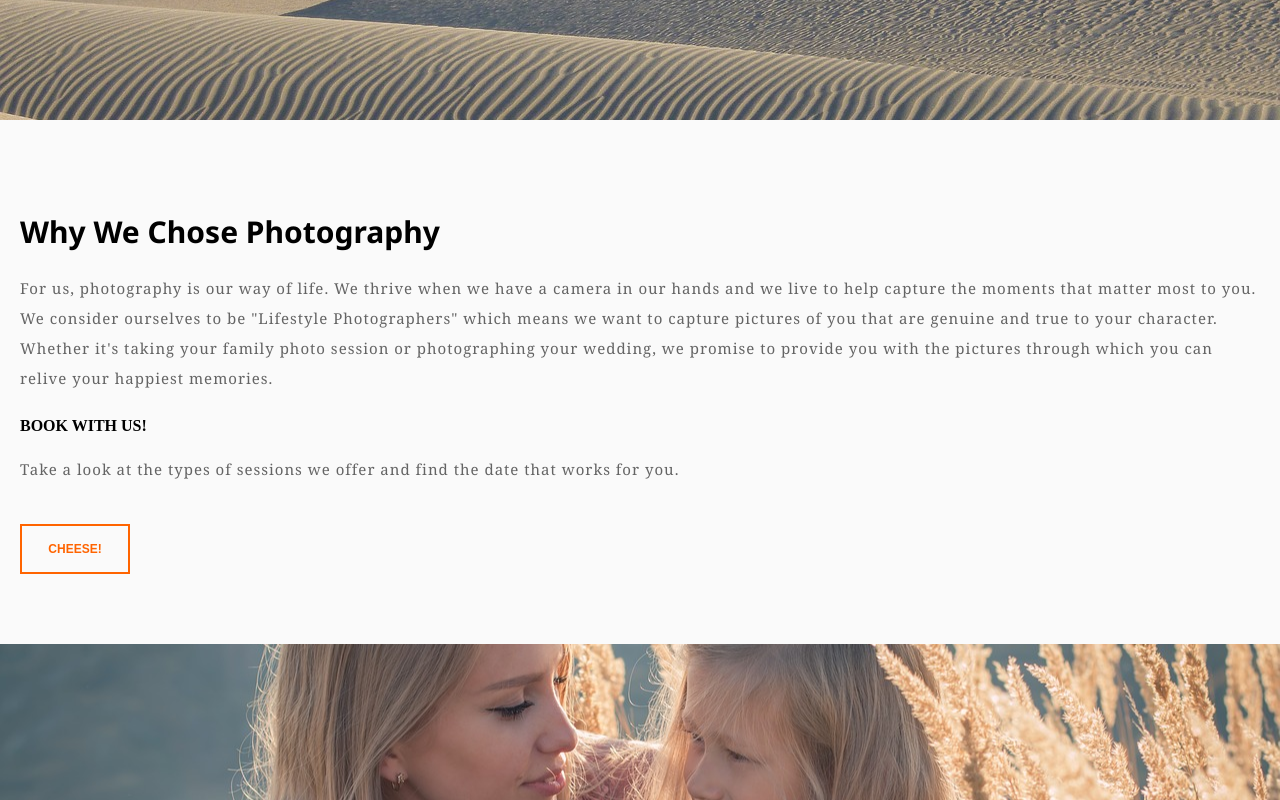
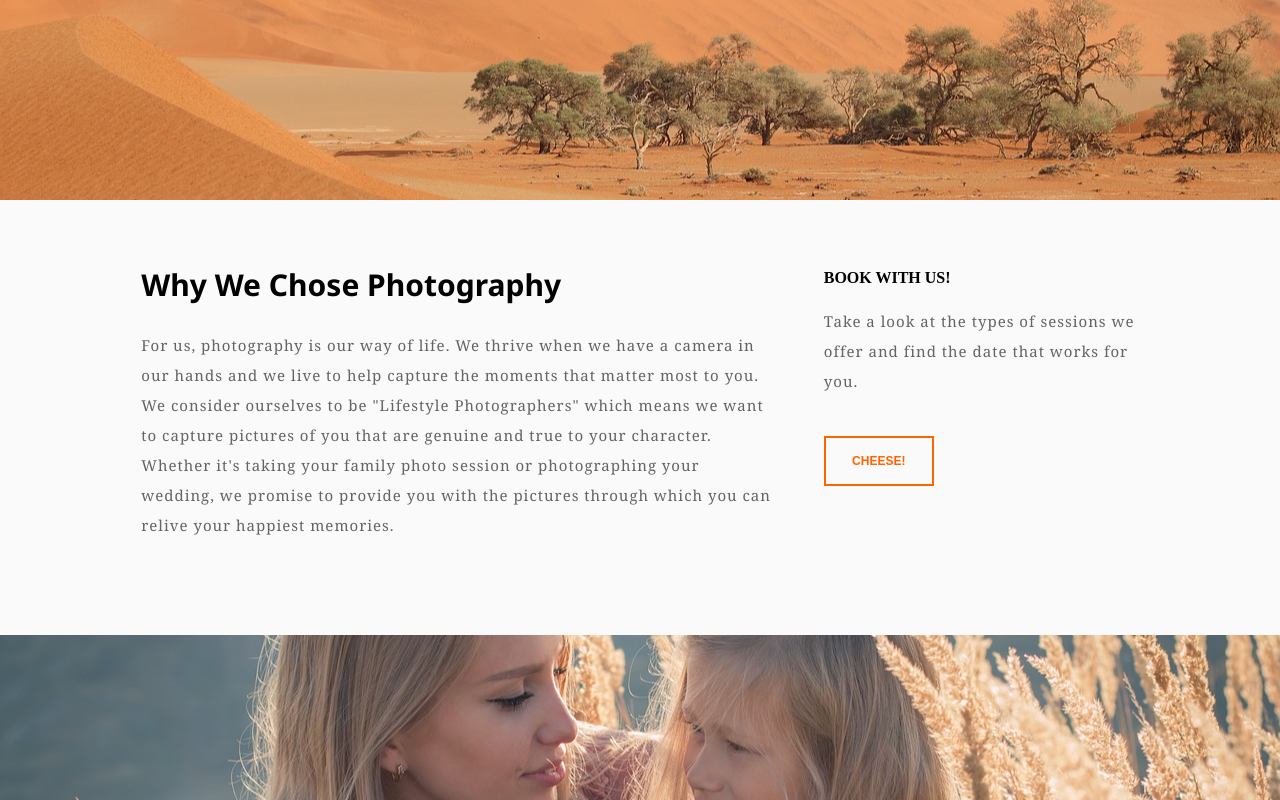
Before and after one commit to PKMK-photography/pkmk-photography, a React (Create React App) app: page / in a window 1280 px wide. Shown: the part 440-1240 px from the top of the page. Built offline with nearby package versions, Linux system fonts and the light colour scheme.

Commit message:
changed main home image, added responsive styling to the intro section of the Home page

```diff
--- a/src/Components/Home/Home.css
+++ b/src/Components/Home/Home.css
@@ -8,12 +8,12 @@
 }
 
 .home-image {
-    height: 70vh;
+    height: 80vh;
     width: 100%;
     background-image: url('../../assets/images/pkmk-filler-1.jpg');
     background-attachment: fixed;
     background-size: cover;
-    background-position: right;
+    background-position: center;
 }
 
 .intro-section, .about-us-section {
@@ -101,3 +101,49 @@
     background-image: url('../../assets/images/pkmk-filler-7.jpg');
     background-size: cover;
 }
+
+@media(min-width: 641px){
+    .intro-section {
+        padding: 70px 50px;
+    }
+}
+
+@media(min-width: 761px){
+    .intro-section {
+        padding: 70px;
+    }
+}
+
+@media(min-width: 901px){
+    .intro-section {
+        padding: 70px 20px;
+        display: flex;
+        justify-content: space-around;
+    }
+
+    .intro-section-flex-one {
+        width: 60%;
+    }
+
+    .intro-section-flex-one h1 {
+        margin: 0 0 30px 0;
+        line-height: 30px;
+    }
+
+    .intro-section-flex-two {
+        width: 30%;
+    }
+}
+
+@media(min-width: 1101px){
+    .intro-section {
+        padding: 70px 100px;
+    }
+}
+
+@media(min-width: 1250px){
+    .intro-section {
+        width: 1250px;
+        margin: 0 auto;
+    }
+}
--- a/src/Components/Home/Home.js
+++ b/src/Components/Home/Home.js
@@ -14,11 +14,15 @@ const Home = props => {
         <main className='home'>
             <div className='home-image'/>
             <section className='intro-section'>
-                <h1>Why We Chose Photography</h1>
-                <p className='intro-blurb'>For us, photography is our way of life. We thrive when we have a camera in our hands and we live to help capture the moments that matter most to you. We consider ourselves to be "Lifestyle Photographers" which means we want to capture pictures of you that are genuine and true to your character. Whether it's taking your family photo session or photographing your wedding, we promise to provide you with the pictures through which you can relive your happiest memories.</p>
-                <h5 className='book-with-us'>BOOK WITH US!</h5>
-                <p>Take a look at the types of sessions we offer and find the date that works for you.</p>
-                <button>CHEESE!</button>
+                <section className='intro-section-flex-one'>
+                    <h1>Why We Chose Photography</h1>
+                    <p className='intro-blurb'>For us, photography is our way of life. We thrive when we have a camera in our hands and we live to help capture the moments that matter most to you. We consider ourselves to be "Lifestyle Photographers" which means we want to capture pictures of you that are genuine and true to your character. Whether it's taking your family photo session or photographing your wedding, we promise to provide you with the pictures through which you can relive your happiest memories.</p>
+                </section>
+                <section className='intro-section-flex-two'>
+                    <h5 className='book-with-us'>BOOK WITH US!</h5>
+                    <p>Take a look at the types of sessions we offer and find the date that works for you.</p>
+                    <button>CHEESE!</button>
+                </section>
             </section>
             <div className='our-work-image'/>
             <section className='our-work-section'>
```
Also changed, not shown: src/assets/images/pkmk-filler-1.jpg.
